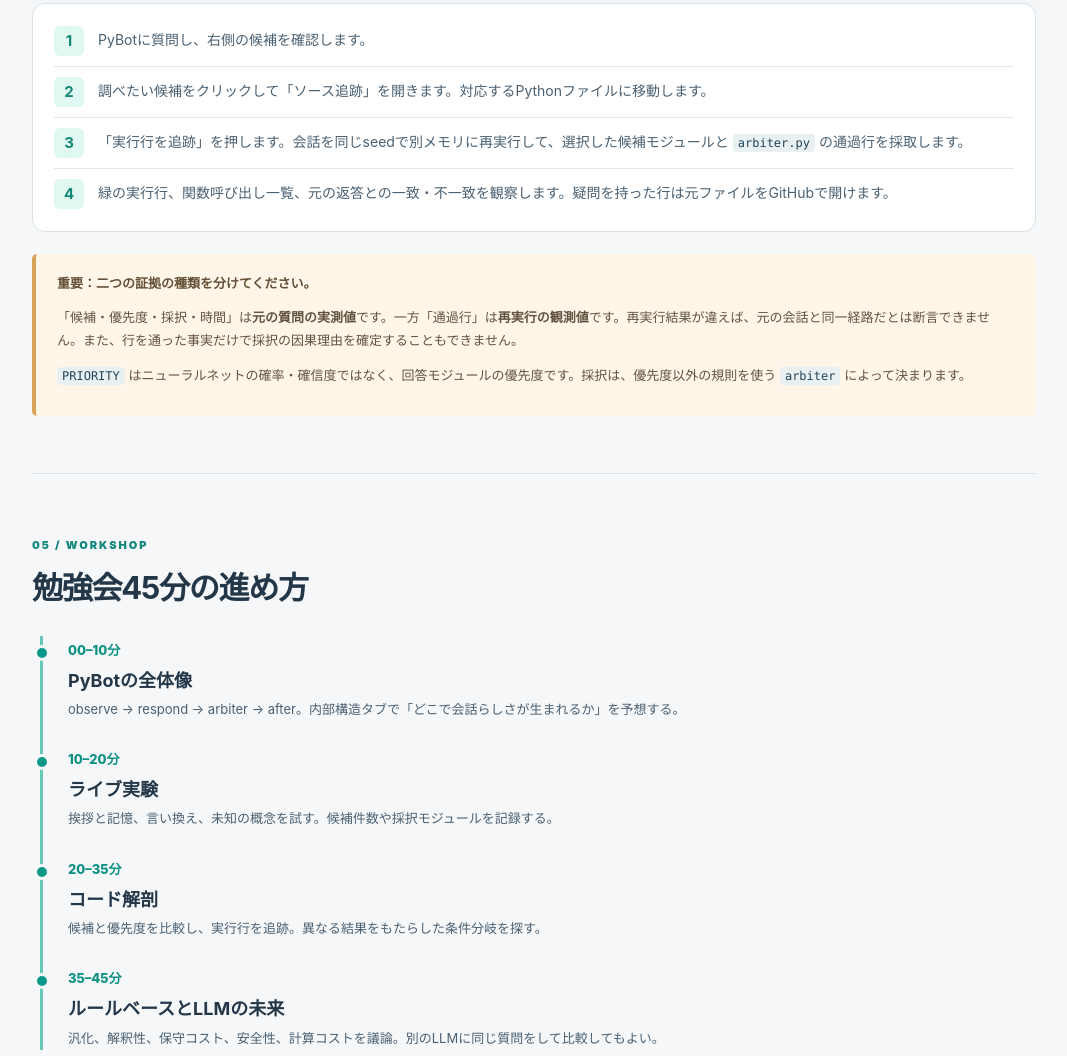
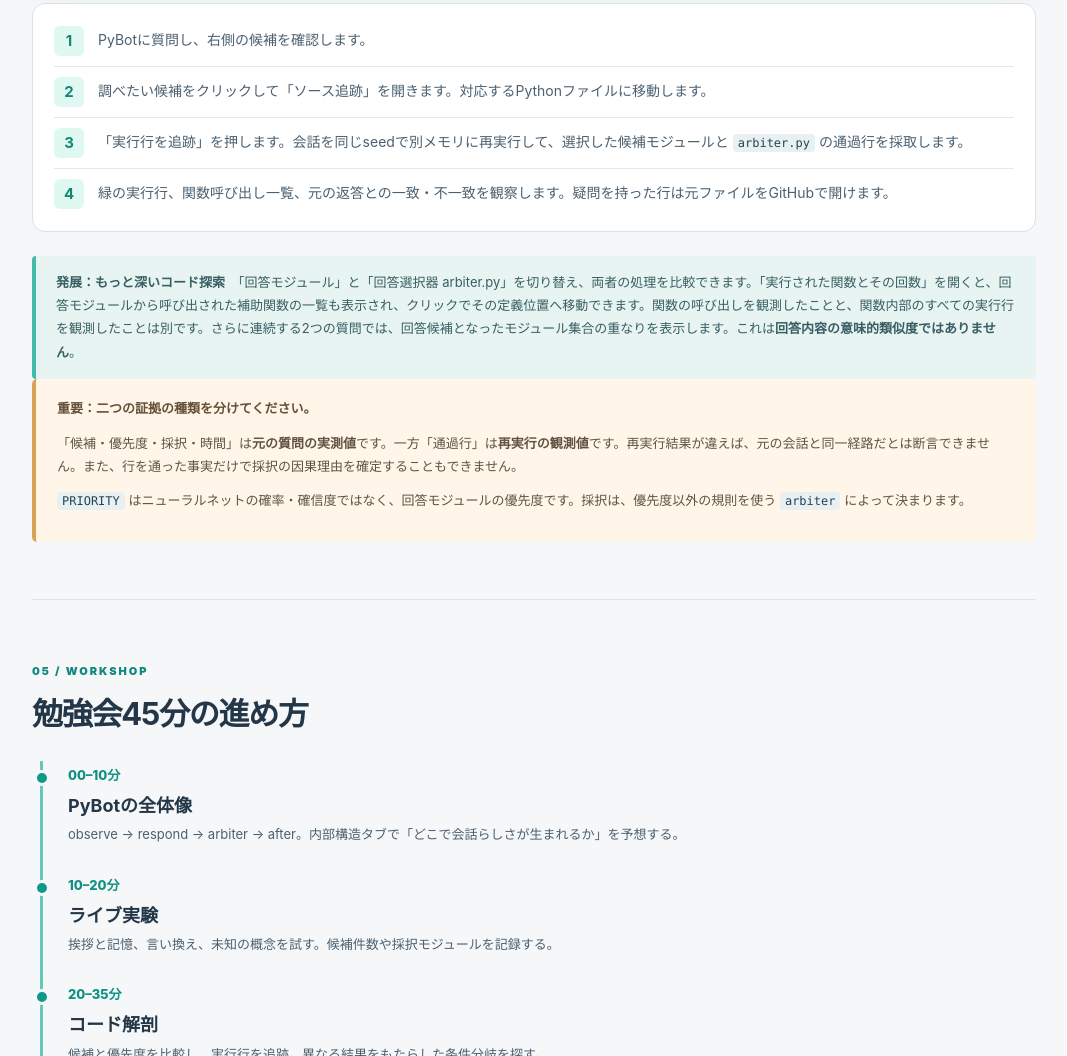
Before and after one commit to hirasunaryou/pybotDemo, a plain HTML site: page docs/MANUAL.html in a window 1280 px wide. Shown: the part 4977-6033 px from the top of the page, without its empty margins (106-1173 px from the left). Drawn offline with Linux system fonts and the light colour scheme.

Commit message:
docs: explain helper call navigation, A/B overlap, and limits of replay traces

```diff
--- a/docs/MANUAL.html
+++ b/docs/MANUAL.html
@@ -21,6 +21,7 @@ What's the best way to cook eggs in water?</pre><p>意味が近くても、候
 こんにちは。私の名前は太郎です。</pre><p>架空概念や英語以外の入力に対して、既存ルールがどう振る舞うかを見ます。出力がもっともらしくても、正確だとは限りません。</p></article></div></section>
 <section id="trace"><div class="section-label">04 / TRACE & CODE</div><h2>「この返答は、どこから来たのか」</h2><figure><a href="/docs/images/code-trace.png" target="_blank"><img src="/docs/images/code-trace.png" alt="実アプリのソース追跡のスクリーンショット：実行行を強調表示"></a><figcaption>図2｜ソース追跡画面の実スクリーンショット。緑色の行は再実行で通過した行です。</figcaption></figure>
 <div class="steps"><div><b>1</b><p>PyBotに質問し、右側の候補を確認します。</p></div><div><b>2</b><p>調べたい候補をクリックして「ソース追跡」を開きます。対応するPythonファイルに移動します。</p></div><div><b>3</b><p>「実行行を追跡」を押します。会話を同じseedで別メモリに再実行して、選択した候補モジュールと <code>arbiter.py</code> の通過行を採取します。</p></div><div><b>4</b><p>緑の実行行、関数呼び出し一覧、元の返答との一致・不一致を観察します。疑問を持った行は元ファイルをGitHubで開けます。</p></div></div>
+<div class="info"><strong>発展：もっと深いコード探索</strong>　「回答モジュール」と「回答選択器 arbiter.py」を切り替え、両者の処理を比較できます。「実行された関数とその回数」を開くと、回答モジュールから呼び出された補助関数の一覧も表示され、クリックでその定義位置へ移動できます。関数の呼び出しを観測したことと、関数内部のすべての実行行を観測したことは別です。さらに連続する2つの質問では、回答候補となったモジュール集合の重なりを表示します。これは<strong>回答内容の意味的類似度ではありません</strong>。</div>
 <div class="warning"><strong>重要：二つの証拠の種類を分けてください。</strong><p>「候補・優先度・採択・時間」は<b>元の質問の実測値</b>です。一方「通過行」は<b>再実行の観測値</b>です。再実行結果が違えば、元の会話と同一経路だとは断言できません。また、行を通った事実だけで採択の因果理由を確定することもできません。</p><p><code>PRIORITY</code> はニューラルネットの確率・確信度ではなく、回答モジュールの優先度です。採択は、優先度以外の規則を使う <code>arbiter</code> によって決まります。</p></div></section>
 <section id="learn"><div class="section-label">05 / WORKSHOP</div><h2>勉強会45分の進め方</h2><div class="agenda"><div><time>00–10分</time><h3>PyBotの全体像</h3><p>observe → respond → arbiter → after。内部構造タブで「どこで会話らしさが生まれるか」を予想する。</p></div><div><time>10–20分</time><h3>ライブ実験</h3><p>挨拶と記憶、言い換え、未知の概念を試す。候補件数や採択モジュールを記録する。</p></div><div><time>20–35分</time><h3>コード解剖</h3><p>候補と優先度を比較し、実行行を追跡。異なる結果をもたらした条件分岐を探す。</p></div><div><time>35–45分</time><h3>ルールベースとLLMの未来</h3><p>汎化、解釈性、保守コスト、安全性、計算コストを議論。別のLLMに同じ質問をして比較してもよい。</p></div></div>
 <div class="cards cols2"><article><div class="tag">初心者向け</div><h3>「理解しているように見える」理由</h3><p>大量の辞書・条件分岐・会話メモリと、複数候補から一つを選ぶしくみに注目。言葉を少し変えて同じ結果になるか、会話をリセットしても同じ答えか、手を動かして観察します。</p></article><article><div class="tag">上級者向け</div><h3>汎化・規則競合・説明可能性</h3><p>未知入力への一般化、選択器の衝突解決、メモリ構造、優先度と意味的一致、ベンチマークへの過適合などを評価。学習済み重みを使うLLMとの根本的な違いを議論します。</p></article></div>
```
